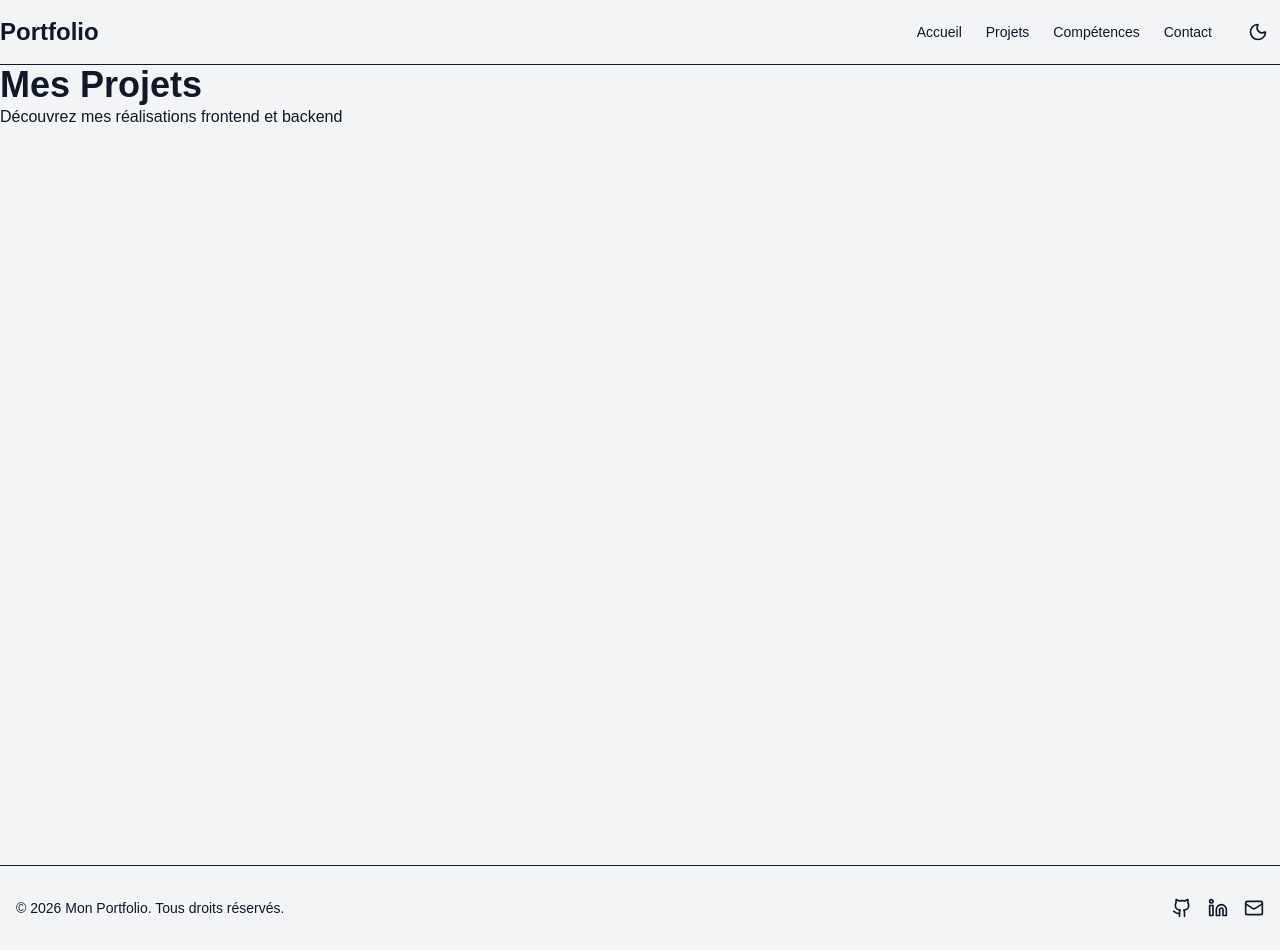
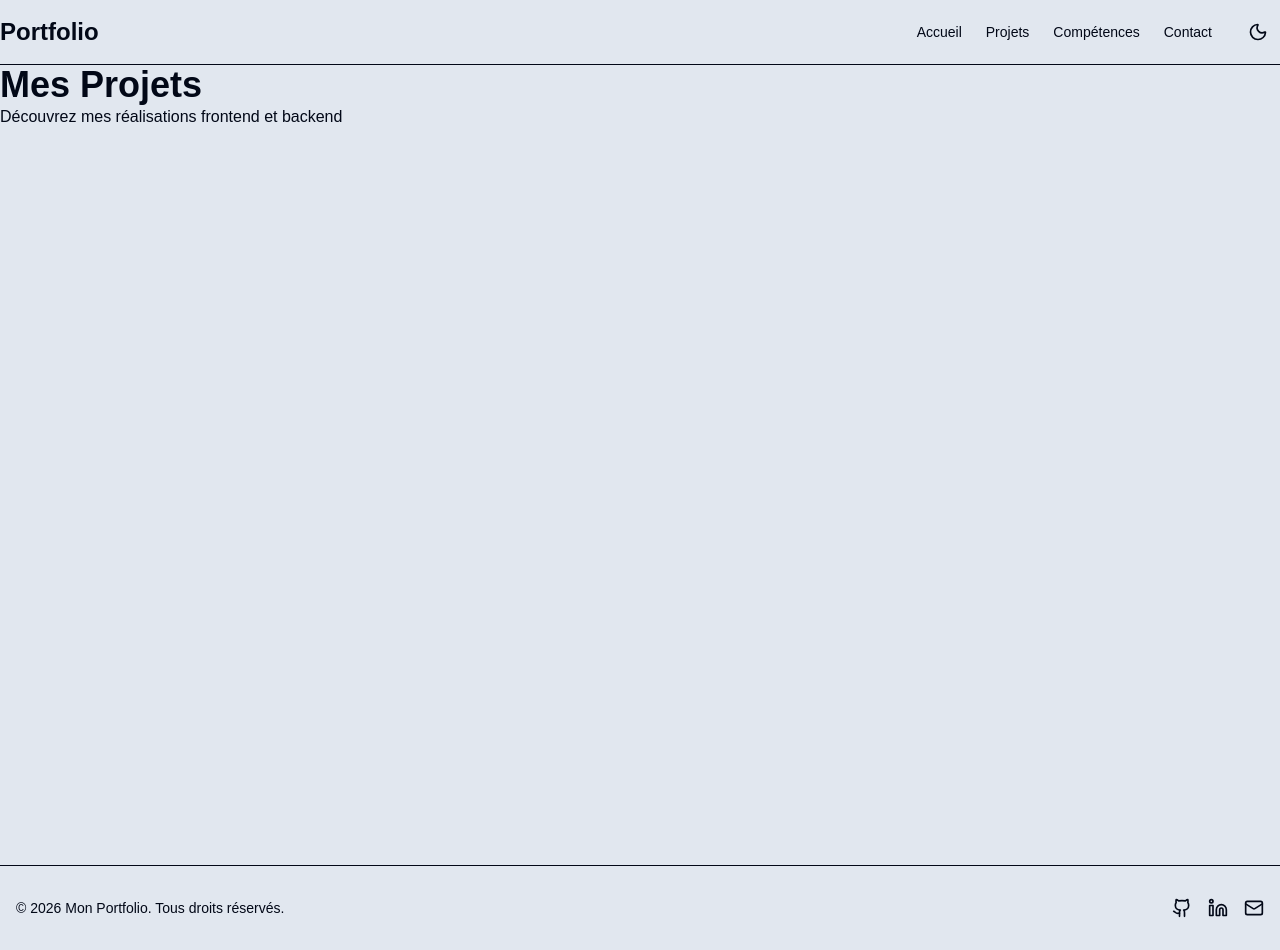
Before and after one commit to rommy-dev/portfolio, a Next.js app: page /projets in a window 1280 px wide. Built offline with nearby package versions, Linux system fonts and the light colour scheme.

Commit message:
fix(header.tsx): fix the background color to the navbar during the scroll

```diff
--- a/src/app/globals.css
+++ b/src/app/globals.css
@@ -1,21 +1,30 @@
 @import "tailwindcss";
 
+@layer base {
   :root {
-  --background: #F3F4F6;
-  --foreground: #111827;
-  --primary: #1E3A8A;
-  --secondary: #06B6D4;
-  --accent: #F43F5E;
+    --background: 214 31% 91%;
+    --foreground: 222 84% 5%;
   }
 
   .dark {
-  --background: #111827;
-  --foreground: #F3F4F6;
+    --background: 222 84% 5%;
+    --foreground: 214 31% 91%;
   }
 
   body {
-  background: var(--background);
-  color: var(--foreground);
+    background-color: hsl(var(--background));
+    color: hsl(var(--foreground));
     font-family: Arial, Helvetica, sans-serif;
     transition: background-color 0.2s ease, color 0.2s ease;
   }
+}
+
+@layer components {
+  .bg-background {
+    background-color: hsl(var(--background));
+  }
+
+  .text-foreground {
+    color: hsl(var(--foreground));
+  }
+}
--- a/src/components/layout/Header.tsx
+++ b/src/components/layout/Header.tsx
@@ -17,7 +17,7 @@ export function Header() {
   ];
 
   return (
-    <header className="sticky top-0 z-50 w-full border-b bg-background/95 backdrop-blur supports-backdrop-filter:bg-background/60">
+    <header className="sticky top-0 z-50 w-full border-b border-border bg-background">
       <nav className="container flex h-16 items-center justify-between">
         <Link href="/" className="text-2xl font-bold">
           Portfolio
@@ -51,13 +51,13 @@ export function Header() {
 
       {/* Mobile Navigation */}
       {isOpen && (
-        <div className="md:hidden">
+        <div className="md:hidden bg-background border-t">
           <div className="space-y-1 px-2 pb-3 pt-2">
             {navigation.map((item) => (
               <Link
                 key={item.name}
                 href={item.href}
-                className="block px-3 py-2 text-base font-medium"
+                className="block px-3 py-2 text-base font-medium hover:bg-accent/20 rounded-md transition-colors"
                 onClick={() => setIsOpen(false)}
               >
                 {item.name}
--- a/tailwind.config.ts
+++ b/tailwind.config.ts
@@ -9,11 +9,11 @@ const config: Config = {
   theme: {
     extend: {
       colors: {
-        background: 'var(--background)',
-        foreground: 'var(--foreground)',
-        primary: 'var(--primary)',
-        secondary: 'var(--secondary)',
-        accent: 'var(--accent)',
+        background: '#F3F4F6',
+        foreground: '#111827',
+        primary: '#1E3A8A',
+        secondary: '#06B6D4',
+        accent: '#F43F5E',
       },
     },
   },
```
Lines whose indentation alone changed are shown as unchanged.
